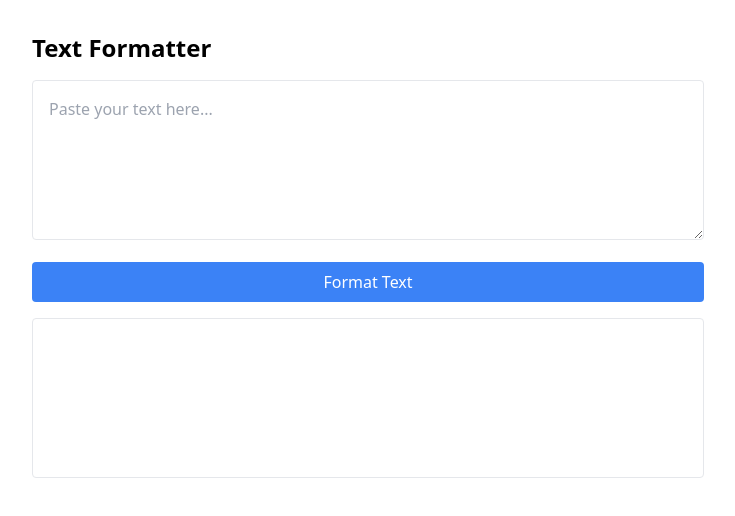
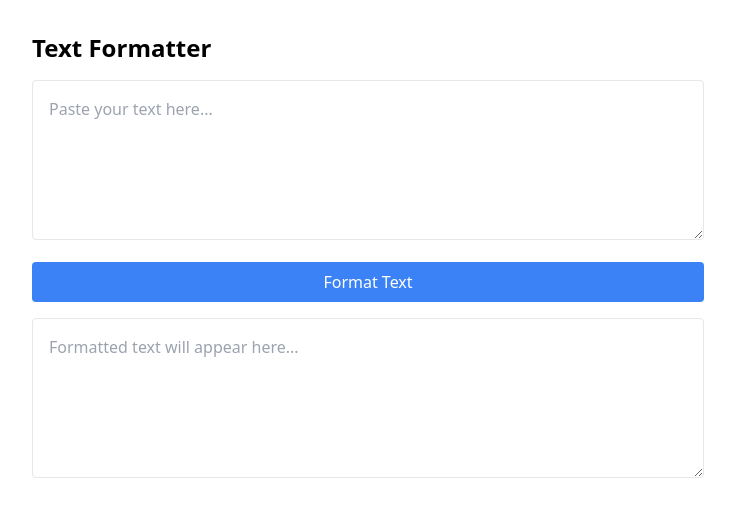
Before and after one commit to mirkobozzetto/smart-text-formatter, a Next.js app: page / in a window 1280 px wide. Shown: the top 516 px of the page, without its empty margins (272-1007 px from the left). Built offline with nearby package versions, Linux system fonts and the light colour scheme.

Commit message:
Replace preformatted text display with a textarea for editable formatted text

```diff
--- a/app/components/TextFormatter.tsx
+++ b/app/components/TextFormatter.tsx
@@ -42,9 +42,12 @@ export const TextFormatter = () => {
       </button>
 
       <div className="relative">
-        <pre className="p-4 border rounded w-full min-h-[160px] font-sans whitespace-pre-wrap resize-y">
-          {formattedText}
-        </pre>
+        <textarea
+          className="p-4 border rounded w-full min-h-[160px] font-sans resize-y"
+          value={formattedText}
+          onChange={(e) => setFormattedText(e.target.value)}
+          placeholder="Formatted text will appear here..."
+        />
         {formattedText && (
           <button
             onClick={copyToClipboard}
```
